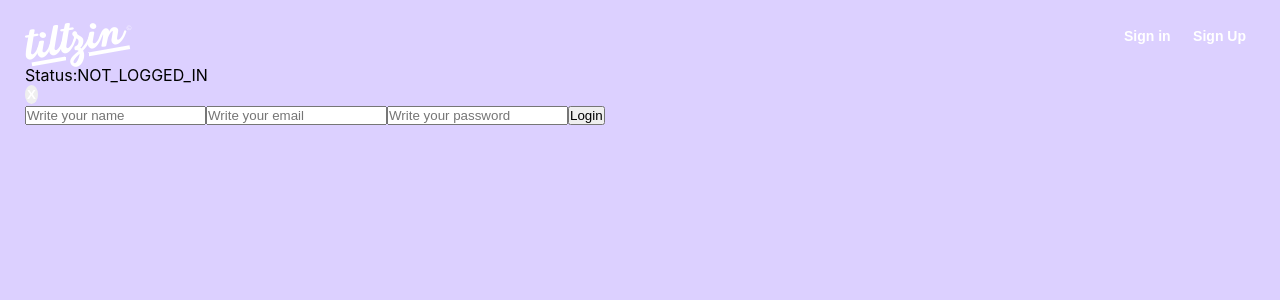
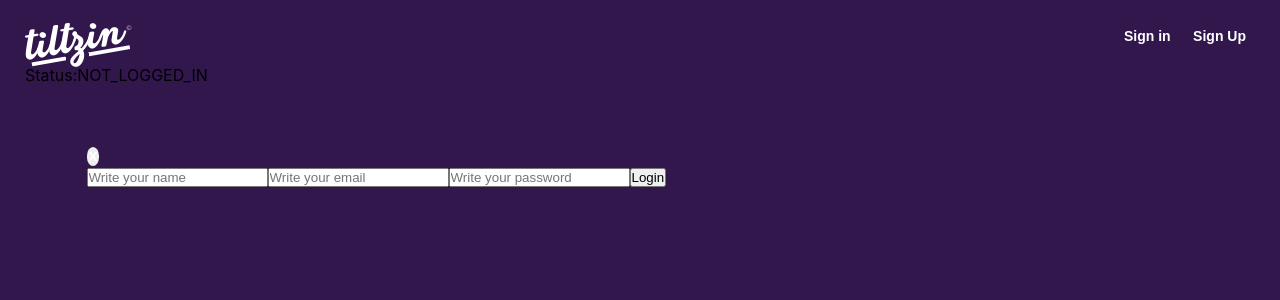
Before and after one commit to Luzaks/tiltzin-front-end, a React (Create React App) app: page / in a window 1280 px wide. Both pictures are taken after a click on the button "Sign in". Shown: the top 300 px of the page. Built offline with nearby package versions, Linux system fonts and the light colour scheme; no server answers.

Commit message:
Fix: Change font styles.

```diff
--- a/src/components/Dashboard/Home.js
+++ b/src/components/Dashboard/Home.js
@@ -14,6 +14,7 @@ const Home = ({ user }) => {
     <HomeCont>
       <HomeHeader>
         Hello
+        {' '}
         {username}
         {' '}
         welcome to
--- a/src/components/auth/Login.js
+++ b/src/components/auth/Login.js
@@ -3,7 +3,7 @@ import { useDispatch } from 'react-redux';
 import PropTypes from 'prop-types';
 import axios from 'axios';
 import { logginCreator } from '../../Redux/actions/actions';
-import { CircleButton } from '../../styles/StyledComponents';
+import { CircleButton, AuthCont } from '../../styles/StyledComponents';
 
 const Login = ({ handleSuccesfullAuth, onClick }) => {
   const dispatch = useDispatch();
@@ -44,8 +44,8 @@ const Login = ({ handleSuccesfullAuth, onClick }) => {
   }
 
   return (
-    <div>
-      <form onSubmit={handleSubmit}>
+    <AuthCont>
+      <form className="auth-form" onSubmit={handleSubmit}>
         <CircleButton onClick={onClick}>X</CircleButton>
         <input
           type="text"
@@ -85,7 +85,7 @@ const Login = ({ handleSuccesfullAuth, onClick }) => {
         />
         <button type="submit">Login</button>
       </form>
-    </div>
+    </AuthCont>
   );
 };
 
--- a/src/styles/App.css
+++ b/src/styles/App.css
@@ -1,5 +1,5 @@
 .landing-container {
-  background-color: #dcd0ff;
+  background-color:rgba(50, 23, 77, 1.0);
   padding: 25px;
 }
 
--- a/src/styles/StyledComponents.js
+++ b/src/styles/StyledComponents.js
@@ -109,6 +109,7 @@ const DestinyInfo = styled.div`
   text-shadow: -2px -2px 2px rgba( 255, 255, 255, 0.1), 2px 2px 2px rgba( 0, 0, 0, 0.7);
   width: fit-content;
   height: fit-content;
+  font-family: Typographica;
 `;
 
 const Wrap = styled.div`
@@ -124,6 +125,7 @@ const Wrap = styled.div`
 
 const Know = styled.button`
   font-size: 15px;
+  font-family: Typographica;
   height: 40px;
   width: 130px;
   font-weight: 900;
@@ -348,7 +350,7 @@ const PresentationCity = styled.h1`
   font-size: 38px;
   font-weight: 900;
   text-align: right;
-  text-shadow: 3px 2px 3px #dcd0ff;
+  font-family: Typographica;
 `;
 
 const PresentationLocation = styled.p`
@@ -358,6 +360,7 @@ const PresentationLocation = styled.p`
   font-size: 22px;
   font-weight: 900;
   text-align: right;
+  font-family: Typographica;
 `;
 
 const PresDescription = styled.div`
@@ -452,6 +455,12 @@ const HomeDescription = styled.div`
   text-align: center;
 `;
 
+const AuthCont = styled.div`
+  display: flex;
+  flex-direction: column;
+  padding: 5%;
+`;
+
 export {
   NavBar,
   Title,
@@ -497,4 +506,5 @@ export {
   HomeSubHeader,
   HomeSlogan,
   HomeDescription,
+  AuthCont,
 };
```
